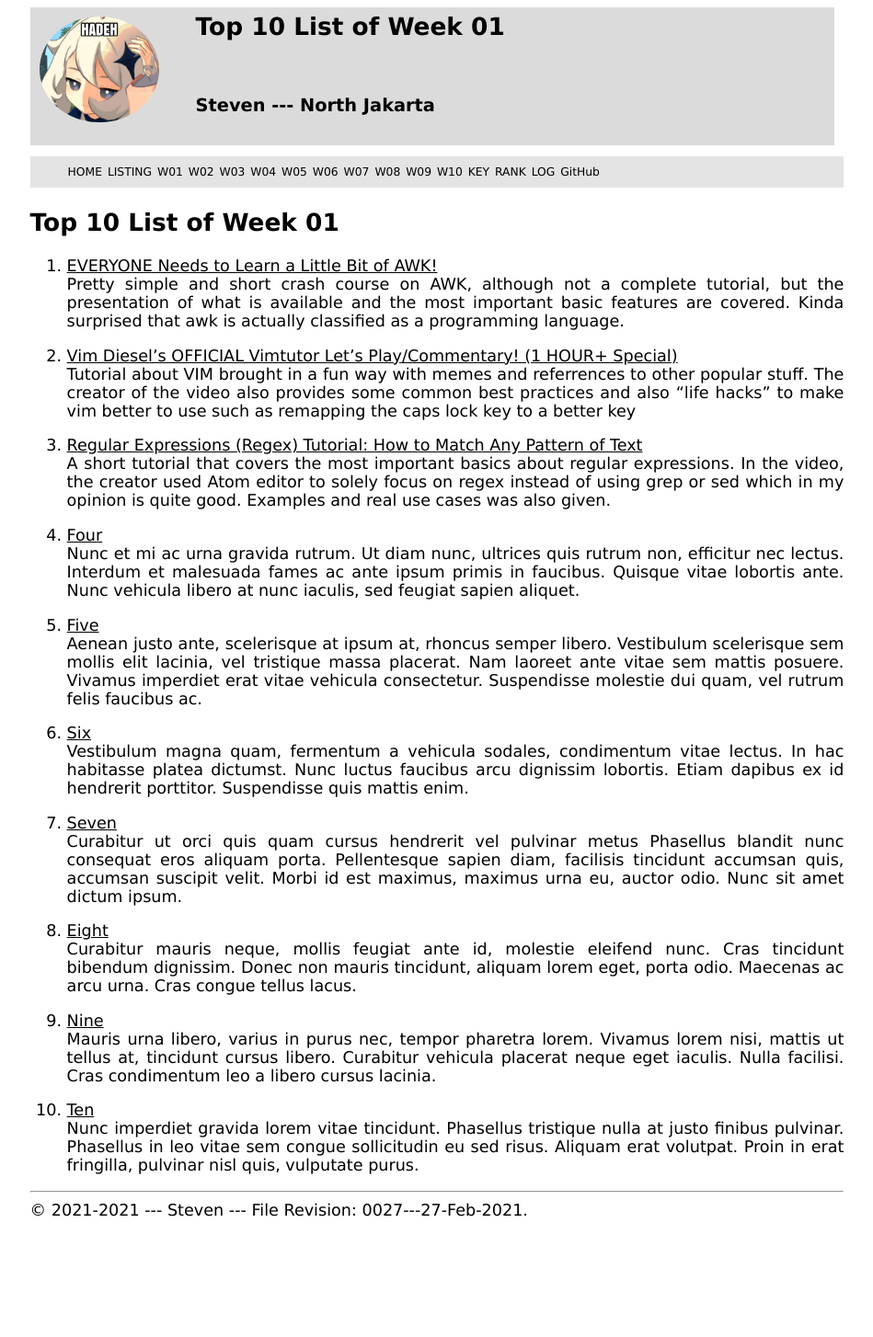
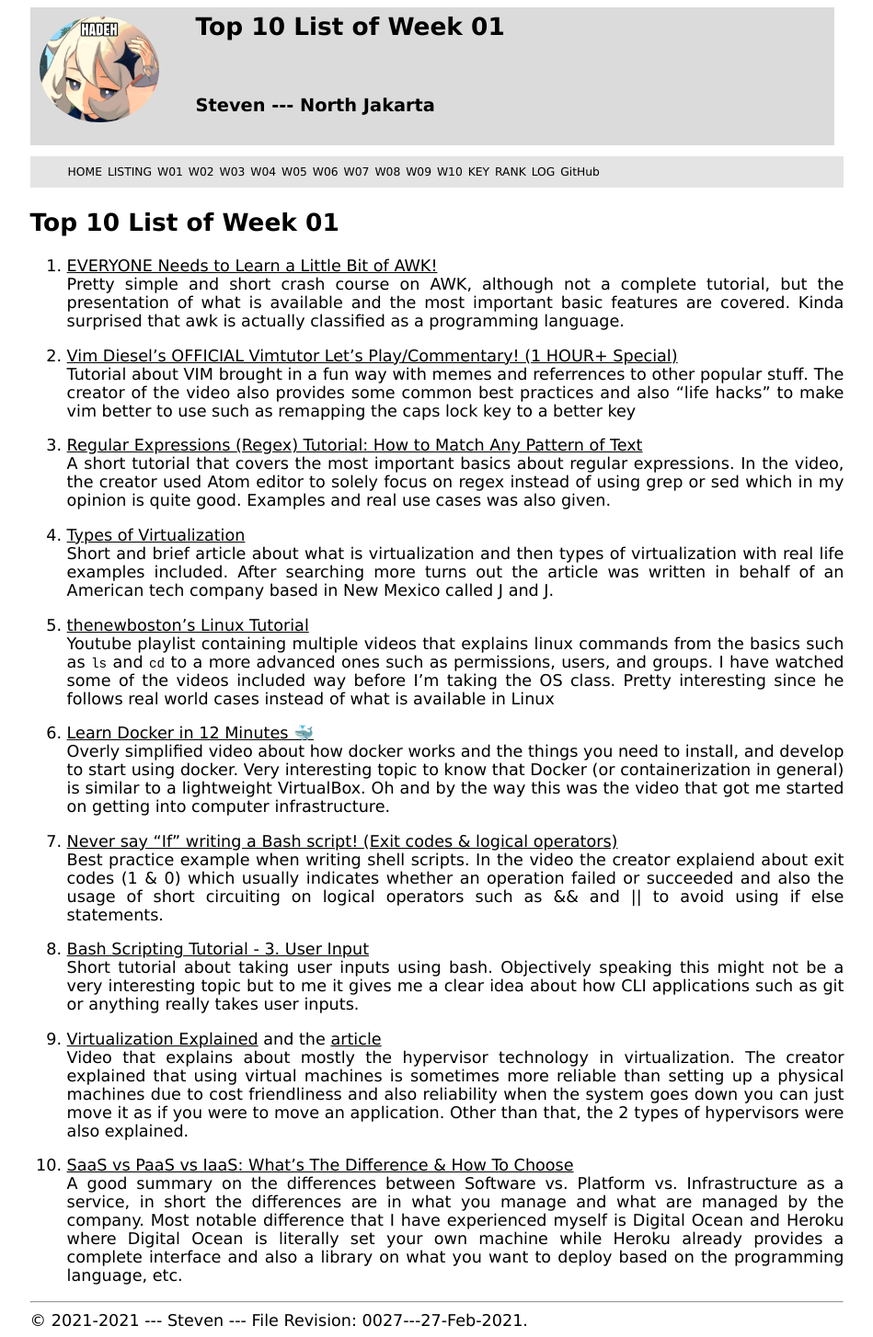
Before and after one commit to stevensim226/os211, a Jekyll site: the page built from w01.md, in a window 1280 px wide. Shown: the whole page at 92% size, without its empty margins (165-1114 px from the left). Built offline with Jekyll 4.4.1, drawn with Linux system fonts in a browser that asks for light colours; our own code applies the rules of GitHub Pages for plain Markdown files; before the commit the page ends 1334 px from its top, so only the background shows below that.

Commit message:
Update log and W01

```diff
--- a/TXT/mylog.txt
+++ b/TXT/mylog.txt
@@ -22,3 +22,5 @@ ZCZC W01 120 L06 Reading References/Books/Documents
 ZCZC W01 60 L04 GitHub Pages: setting, etc.
 ZCZC W01 40 L06 Reading References/Books/Documents
 ZCZC W01 20 L08 Trying something
+ZCZC W01 180 L06 Reading References/Books/Documents
+ZCZC W01 60 L08 Trying something
--- a/w01.md
+++ b/w01.md
@@ -17,51 +17,23 @@ A short tutorial that covers the most important basics about regular expressions
 In the video, the creator used Atom editor to solely focus on regex instead of using
 grep or sed which in my opinion is quite good. Examples and real use cases was also given.
 
-4. [Four](https://en.wikipedia.org/wiki/4)<br>
-Nunc et mi ac urna gravida rutrum.
-Ut diam nunc, ultrices quis rutrum non, efficitur nec lectus.
-Interdum et malesuada fames ac ante ipsum primis in faucibus.
-Quisque vitae lobortis ante.
-Nunc vehicula libero at nunc iaculis, sed feugiat sapien aliquet.
+4. [Types of Virtualization](https://jandjtech.com/managed-service/virtualization/seven-different-types-of-virtualization/)<br>
+Short and brief article about what is virtualization and then types of virtualization with real life examples included. After searching more turns out the article was written in behalf of an American tech company based in New Mexico called J and J.
 
-5. [Five](https://en.wikipedia.org/wiki/5)<br>
-Aenean justo ante, scelerisque at ipsum at, rhoncus semper libero.
-Vestibulum scelerisque sem mollis elit lacinia, vel tristique massa placerat.
-Nam laoreet ante vitae sem mattis posuere.
-Vivamus imperdiet erat vitae vehicula consectetur.
-Suspendisse molestie dui quam, vel rutrum felis faucibus ac.
+5. [thenewboston's Linux Tutorial](https://www.youtube.com/watch?v=HjuHHI60s44&list=PL6gx4Cwl9DGCkg2uj3PxUWhMDuTw3VKjM)<br>
+Youtube playlist containing multiple videos that explains linux commands from the basics such as `ls` and `cd` to a more advanced ones such as permissions, users, and groups. I have watched some of the videos included way before I'm taking the OS class. Pretty interesting since he follows real world cases instead of what is available in Linux
 
-6. [Six](https://en.wikipedia.org/wiki/6)<br>
-Vestibulum magna quam, fermentum a vehicula sodales, condimentum vitae lectus.
-In hac habitasse platea dictumst.
-Nunc luctus faucibus arcu dignissim lobortis.
-Etiam dapibus ex id hendrerit porttitor.
-Suspendisse quis mattis enim.
+6. [Learn Docker in 12 Minutes 🐳](https://www.youtube.com/watch?v=YFl2mCHdv24)<br>
+Overly simplified video about how docker works and the things you need to install, and develop to start using docker. Very interesting topic to know that Docker (or containerization in general) is similar to a lightweight VirtualBox. Oh and by the way this was the video that got me started on getting into computer infrastructure.
 
-7. [Seven](https://en.wikipedia.org/wiki/7)<br>
-Curabitur ut orci quis quam cursus hendrerit vel pulvinar metus
-Phasellus blandit nunc consequat eros aliquam porta.
-Pellentesque sapien diam, facilisis tincidunt accumsan quis, accumsan suscipit velit.
-Morbi id est maximus, maximus urna eu, auctor odio.
-Nunc sit amet dictum ipsum.
+7. [Never say "If" writing a Bash script! (Exit codes & logical operators)](https://www.youtube.com/watch?v=p0KKBmfiVl0)<br>
+Best practice example when writing shell scripts. In the video the creator explaiend about exit codes (1 & 0) which usually indicates whether an operation failed or succeeded and also the usage of short circuiting on logical operators such as && and || to avoid using if else statements.
 
-8. [Eight](https://en.wikipedia.org/wiki/8)<br>
-Curabitur mauris neque, mollis feugiat ante id, molestie eleifend nunc.
-Cras tincidunt bibendum dignissim.
-Donec non mauris tincidunt, aliquam lorem eget, porta odio.
-Maecenas ac arcu urna.
-Cras congue tellus lacus.
+8. [Bash Scripting Tutorial - 3. User Input](https://ryanstutorials.net/bash-scripting-tutorial/bash-input.php)<br>
+Short tutorial about taking user inputs using bash. Objectively speaking this might not be a very interesting topic but to me it gives me a clear idea about how CLI applications such as git or anything really takes user inputs.
 
-9. [Nine](https://en.wikipedia.org/wiki/9)<br>
-Mauris urna libero, varius in purus nec, tempor pharetra lorem.
-Vivamus lorem nisi, mattis ut tellus at, tincidunt cursus libero.
-Curabitur vehicula placerat neque eget iaculis.
-Nulla facilisi.
-Cras condimentum leo a libero cursus lacinia.
+9. [Virtualization Explained](https://www.youtube.com/watch?v=FZR0rG3HKIk) and the [article](https://www.ibm.com/cloud/learn/hypervisors?utm_medium=OSocial&utm_source=Youtube&utm_content=000005UJ&utm_term=10002434&utm_id=YTDescription-101-Virtualization-Explained-LH-Hypervisors-Guide&cm_mmc=OSocial_Youtube-_-Cloud+and+Data+Platform_Cloud+Platform+F2F-_-WW_WW-_-YTDescription-101-Virtualization-Explained-LH-Hypervisors-Guide&cm_mmca1=000005UJ&cm_mmca2=10002434)<br>
+Video that explains about mostly the hypervisor technology in virtualization. The creator explained that using virtual machines is sometimes more reliable than setting up a physical machines due to cost friendliness and also reliability when the system goes down you can just move it as if you were to move an application. Other than that, the 2 types of hypervisors were also explained.
 
-10. [Ten](https://en.wikipedia.org/wiki/10)<br>
-Nunc imperdiet gravida lorem vitae tincidunt.
-Phasellus tristique nulla at justo finibus pulvinar.
-Phasellus in leo vitae sem congue sollicitudin eu sed risus.
-Aliquam erat volutpat.
-Proin in erat fringilla, pulvinar nisl quis, vulputate purus.
+10. [SaaS vs PaaS vs IaaS: What’s The Difference & How To Choose](https://www.bmc.com/blogs/saas-vs-paas-vs-iaas-whats-the-difference-and-how-to-choose/)<br>
+A good summary on the differences between Software vs. Platform vs. Infrastructure as a service, in short the differences are in what you manage and what are managed by the company. Most notable difference that I have experienced myself is Digital Ocean and Heroku where Digital Ocean is literally set your own machine while Heroku already provides a complete interface and also a library on what you want to deploy based on the programming language, etc.
```
